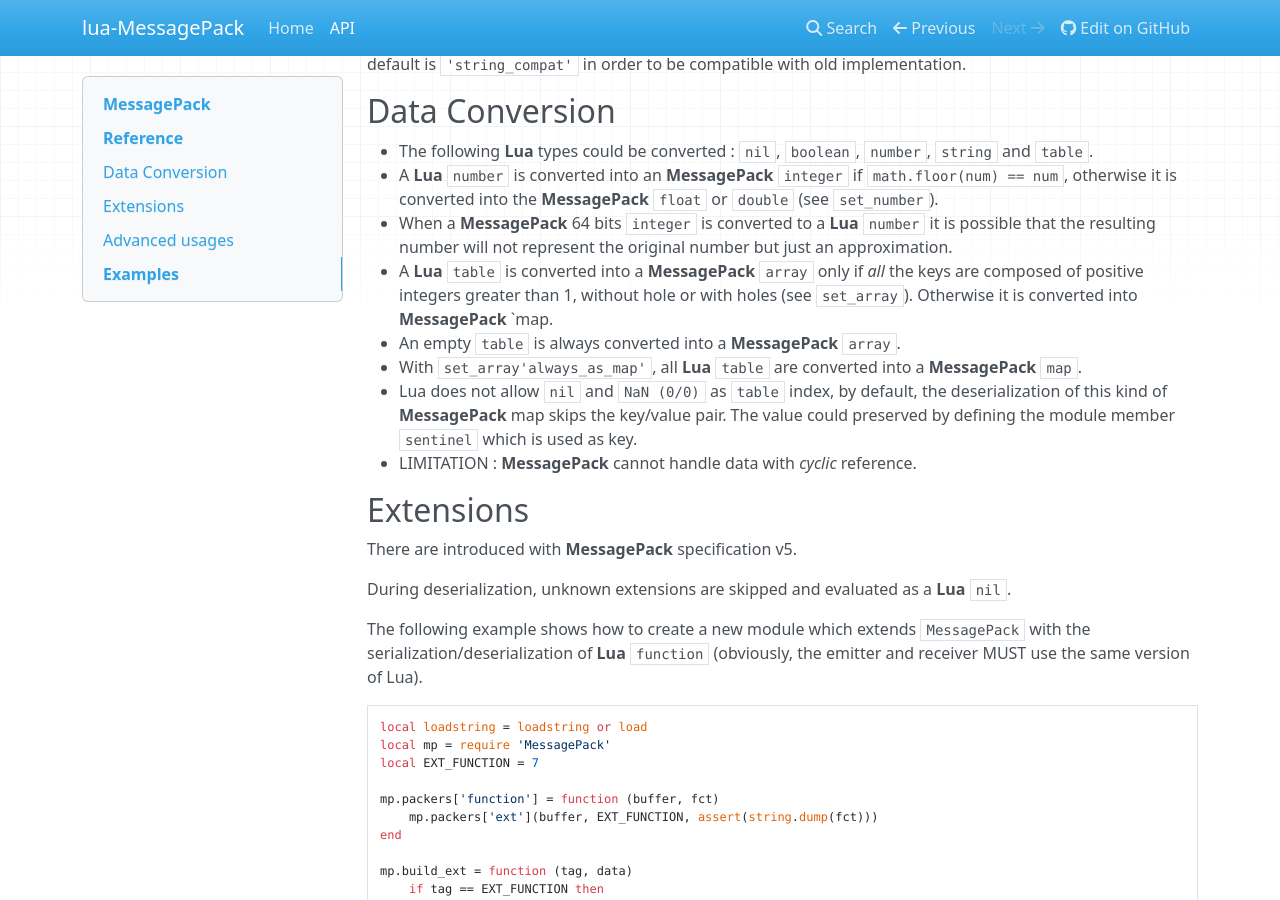
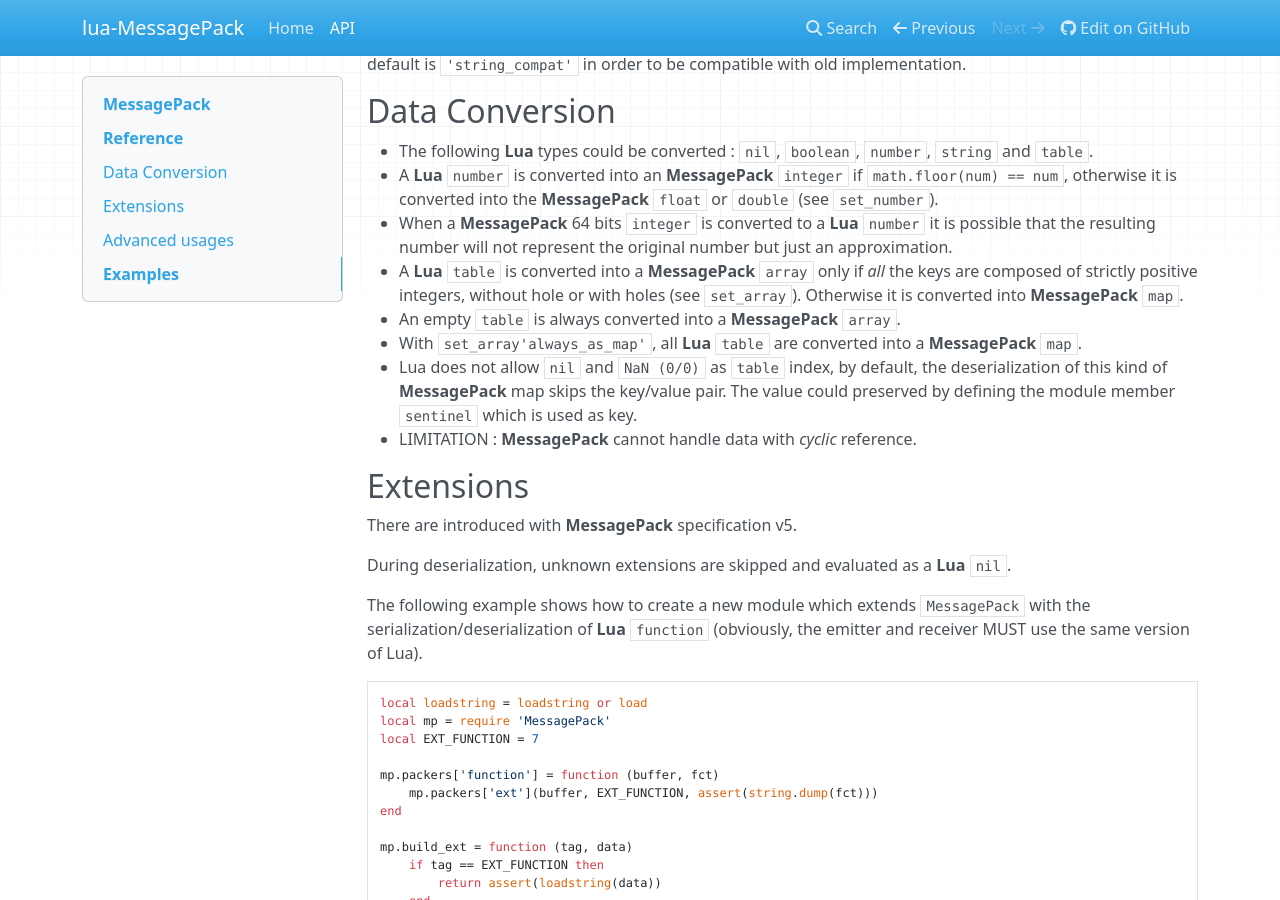
Before and after one commit to LuaDist-testing/lua-messagepack-lua53, an MkDocs documentation site: the page built from docs/messagepack.md, in a window 1280 px wide and 900 px high, scrolled down 799 px. Built offline with MkDocs 1.6.1, drawn with Linux system fonts in a browser that asks for light colours; nearby versions of some CDN libraries; old or Windows-style settings are respelled for this version of MkDocs; some of the changed text lies outside the part shown.

Commit message:
Update to version 0.5.1-1

```diff
--- a/docs/messagepack.md
+++ b/docs/messagepack.md
@@ -55,9 +55,9 @@ The default is `'string_compat'` in order to be compatible with old implementati
 - When a __MessagePack__ 64 bits `integer` is converted to a __Lua__ `number`
   it is possible that the resulting number will not represent the original number but just an approximation.
 - A __Lua__ `table` is converted into a __MessagePack__ `array`
-  only if _all_ the keys are composed of positive integers greater than 1,
+  only if _all_ the keys are composed of strictly positive integers,
   without hole or with holes (see `set_array`).
-  Otherwise it is converted into __MessagePack__ `map\.
+  Otherwise it is converted into __MessagePack__ `map`.
 - An empty `table` is always converted into a __MessagePack__ `array`.
 - With `set_array'always_as_map'`,
   all __Lua__ `table` are converted into a __MessagePack__ `map`.
--- a/mkdocs.yml
+++ b/mkdocs.yml
@@ -6,4 +6,4 @@ pages:
 - Home: index.md
 - API: messagepack.md
 theme: mkdocs
-copyright: Copyright &copy; 2012-2017 Fran&ccedil;ois Perrad
+copyright: Copyright &copy; 2012-2018 Fran&ccedil;ois Perrad
```
Also changed, not shown: README.md (+1 -1 lines), docs/index.md (+1 -1 lines), msgpack.org.md (+1 -1 lines), 8 other files.
